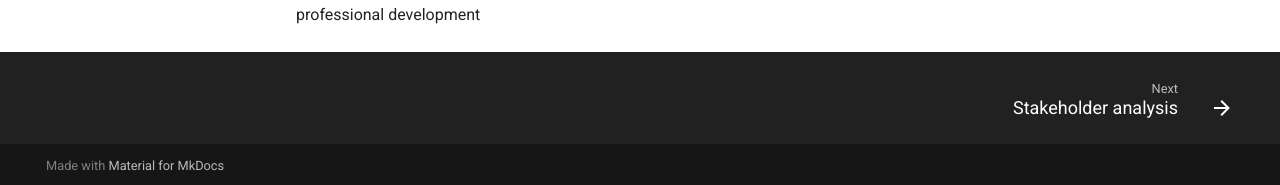
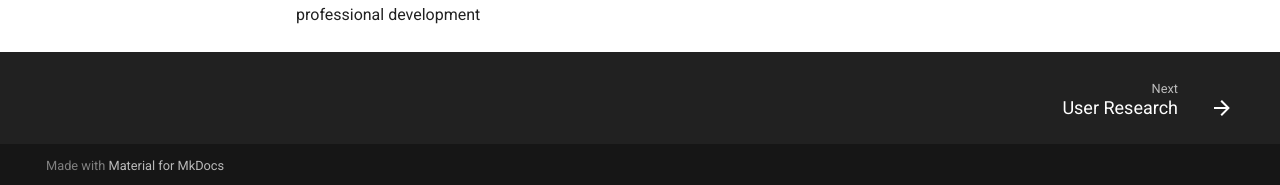
Before and after one commit to teragramgius/GherryPlus, an MkDocs documentation site: the page built from docs/index.md, in a window 1280 px wide and 900 px high, scrolled down 1702 px. Shown: the part 712-897 px from the top of the window. Built offline with MkDocs 1.6.1 and Material for MkDocs 9.7.7, drawn with Linux system fonts in a browser that asks for light colours; comment, search, counter and statistics services are not loaded; the version menu is left out; part of the change alters nothing that is shown.

Commit message:
Update mkdocs.yml

```diff
--- a/mkdocs.yml
+++ b/mkdocs.yml
@@ -4,7 +4,7 @@ site_url:
 
 nav:
     - Ethnographic research: index.md
-    - User Research: userinsight.md
+    - User Research: userinsights.md
     - Stakeholder analysis: stakeholders.md
     - Personas: personas.md
     - Feasibility Study: feasibilitystudy.md
```
